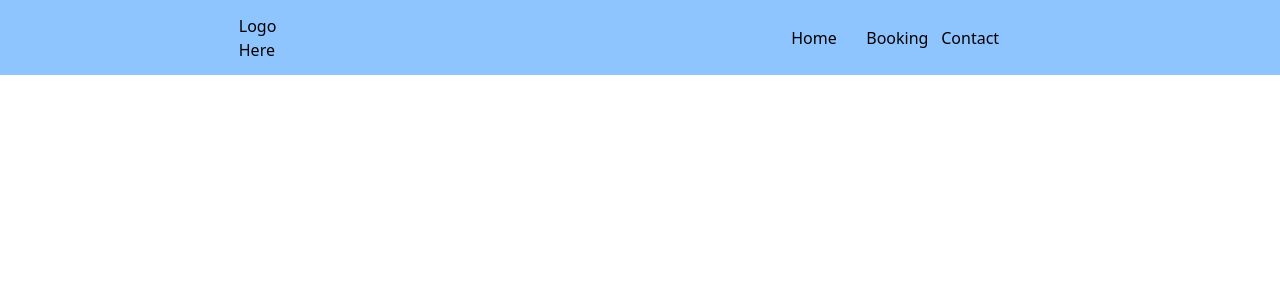
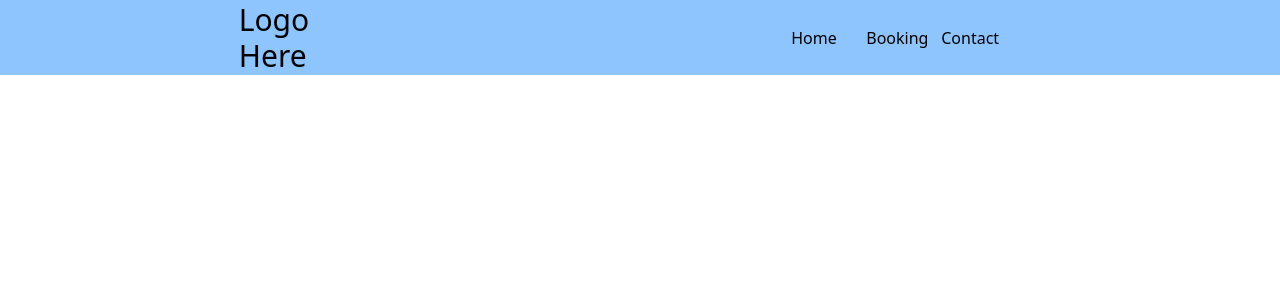
Before and after one commit to TripGenix/WebApp-Frontend, a React (Vite) app: page / in a window 1280 px wide. Shown: the top 300 px of the page. Built offline with nearby package versions, Linux system fonts and the light colour scheme.

Commit message:
HomePage Branch created

```diff
--- a/components/Navbar.jsx
+++ b/components/Navbar.jsx
@@ -3,7 +3,7 @@ import { Link } from 'react-router-dom';
 function Navbar(){
     return(
         <div className="w-full h-[75px] bg-blue-300 flex items-center justify-around">
-            <div className="w-[75px] h-fit">Logo Here</div>
+            <div className="w-[75px] h-fit text-3xl">Logo Here</div>
             <div className="w-[250px] h-fit flex flex-row">
                 <div className="w-[75px] h-fit">
                     <Link to="/Home">Home</Link>
```
